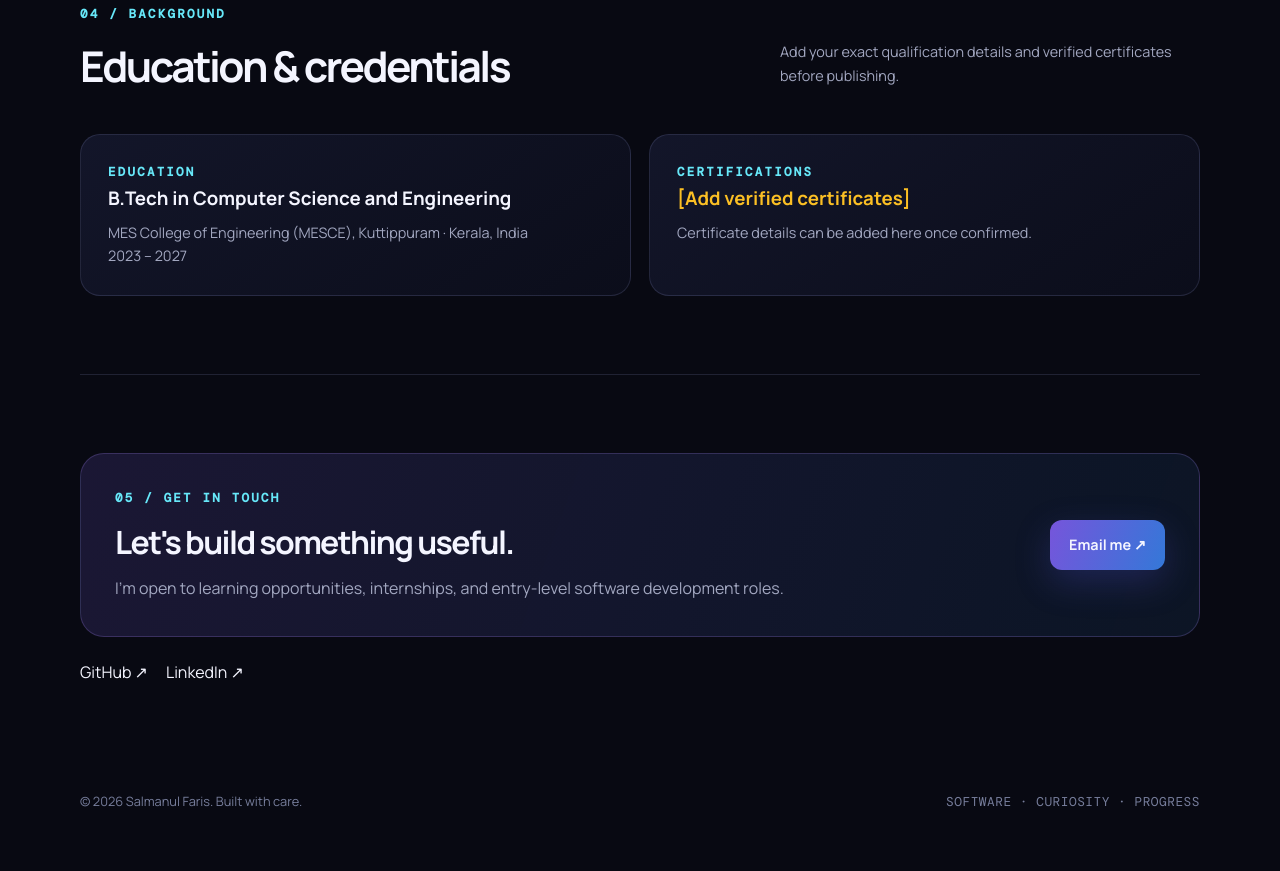
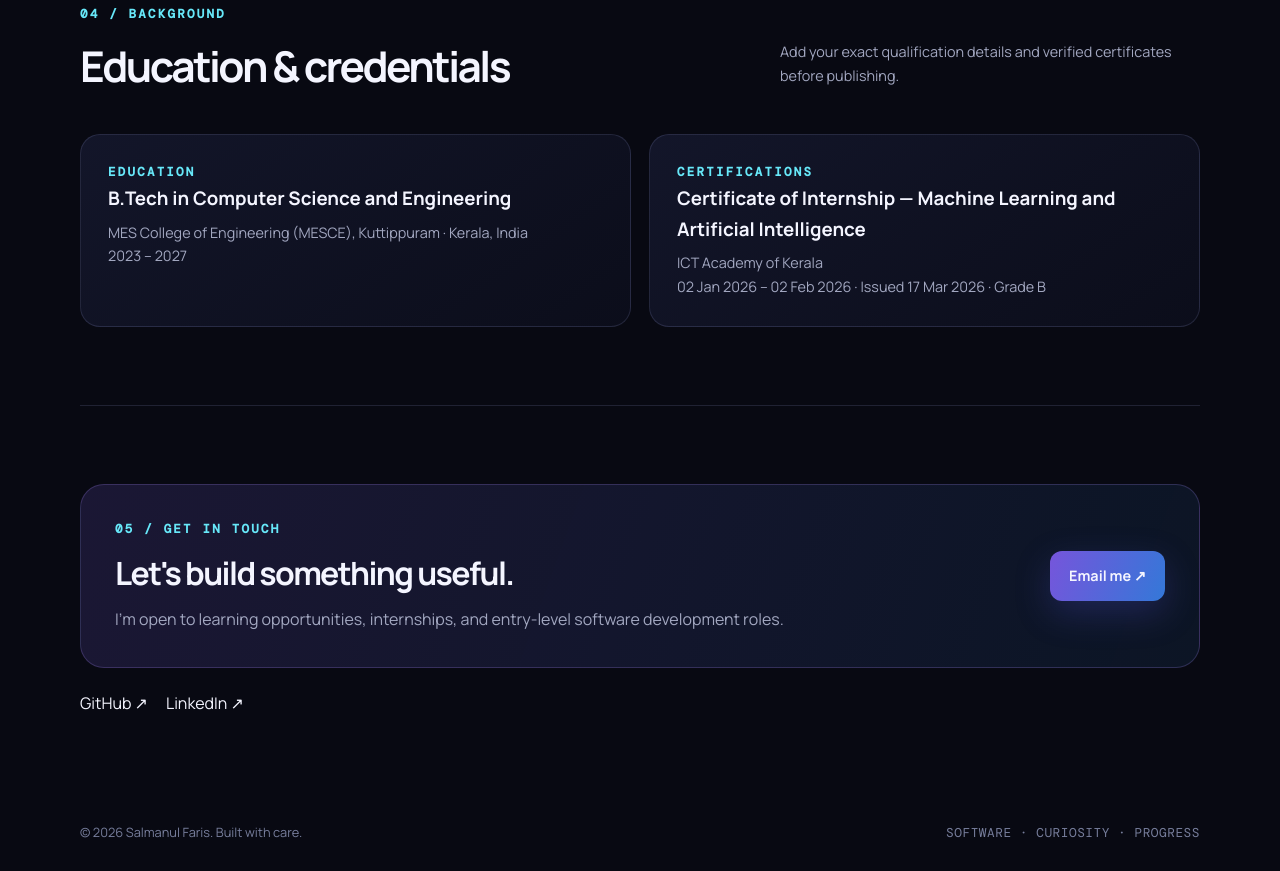
Before and after one commit to SlmnulFris/Slmnulfris.github.io, a plain HTML site: page index.html in a window 1280 px wide. Shown: the part 2400-3271 px from the top of the page. Before the commit the page ends 3240 px from the top, so only its background shows below. Drawn offline with nearby package versions, Linux system fonts and the light colour scheme.

Commit message:
Add files via upload

```diff
--- a/index.html
+++ b/index.html
@@ -103,7 +103,7 @@
       <div class="section-head"><div><div class="eyebrow mono">04 / Background</div><h2>Education &amp; credentials</h2></div><p class="section-note">Add your exact qualification details and verified certificates before publishing.</p></div>
       <div class="edu">
         <div class="panel"><div class="eyebrow mono">Education</div><h3>B.Tech in Computer Science and Engineering</h3><p>MES College of Engineering (MESCE), Kuttippuram · Kerala, India</p><p>2023 – 2027</p></div>
-        <div class="panel"><div class="eyebrow mono">Certifications</div><h3 class="placeholder">[Add verified certificates]</h3><p>Certificate details can be added here once confirmed.</p></div>
+        <div class="panel"><div class="eyebrow mono">Certifications</div><h3>Certificate of Internship — Machine Learning and Artificial Intelligence</h3><p>ICT Academy of Kerala</p><p>02 Jan 2026 – 02 Feb 2026 · Issued 17 Mar 2026 · Grade B</p></div>
       </div>
     </section>
 
```
